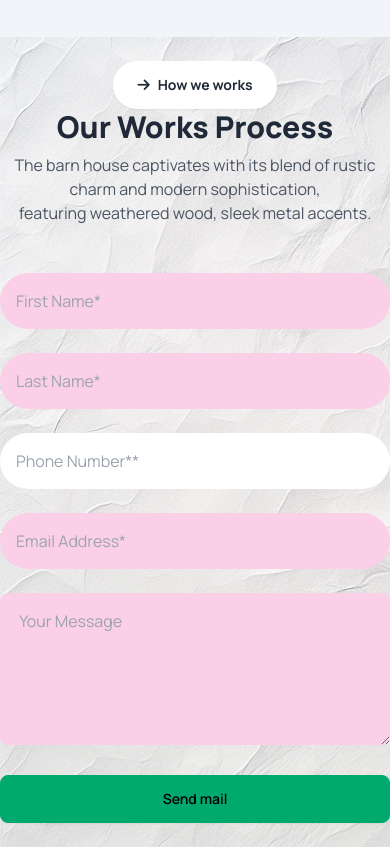
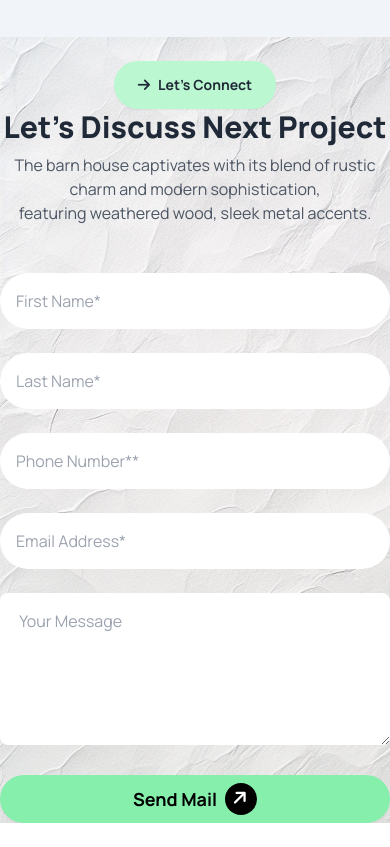
Before and after one commit to Arif2ankhi/barn-house-assignment-3, a plain HTML site: page index.html in a window 390 px wide. Shown: the part 3038-3885 px from the top of the page. After the commit the page ends 3861 px from the top, so only its background shows below. Drawn offline with nearby package versions, Linux system fonts and the light colour scheme.

Commit message:
Responsive portfolio section

```diff
--- a/index.html
+++ b/index.html
@@ -212,8 +212,8 @@
   <div class="max-w-screen-lg mx-auto mt-8 ">
 
     <div class="text-center mb-8">
-      <a class="btn btn-default border-none rounded-3xl font-bold text-sm px-6 mt-6 bg-white lg:ms-0  ms-0 lg-mb-3"><i class="fa-sharp fa-solid fa-arrow-right text-center lg:left"></i> How we works</a>
-        <h1 class="text-3xl md:text-4xl font-extrabold mb-2">Our Works Process</h1>
+      <a class="btn btn-default border-none rounded-3xl font-bold text-sm px-6 mt-6 bg-green-200 lg:ms-0  ms-0 lg-mb-3"><i class="fa-sharp fa-solid fa-arrow-right text-center lg:left"></i> Let's Connect</a>
+        <h1 class="text-3xl md:text-4xl font-extrabold mb-2">Let’s Discuss Next Project</h1>
         <p class="text-gray-600 max-w-3xl mx-auto">The barn house captivates with its blend of rustic charm and modern sophistication,<br> featuring weathered wood, sleek metal accents.</p>
     </div>
 
@@ -222,13 +222,13 @@
 
      <div>
 
-        <input class="p-4  border-none outline-n bg-pink-200 rounded-full w-full" type="text" placeholder="First Name*">
+        <input class="p-4  border-none outline-n bg-white rounded-full w-full" type="text" placeholder="First Name*">
 
       </div>
 
       <div>
 
-        <input class="p-4  border-none outline-n bg-pink-200 rounded-full w-full" type="text" placeholder="Last Name*">
+        <input class="p-4  border-none outline-n bg-white rounded-full w-full" type="text" placeholder="Last Name*">
 
       </div>
 
@@ -240,16 +240,17 @@
 
       <div>
 
-        <input class="p-4  border-none outline-n bg-pink-200 rounded-full w-full" type="text" placeholder="Email Address*">
+        <input class="p-4  border-none outline-n bg-white rounded-full w-full" type="text" placeholder="Email Address*">
 
       </div>
 
       <div class="lg:col-span-2">
 
-       <textarea rows="5" class="p-4  border-none outline-n bg-pink-200 rounded-lg w-full" type="text" placeholder=" Your Message" name="" id=""></textarea>
+       <textarea rows="5" class="p-4  border-none outline-n bg-white rounded-lg w-full" type="text" placeholder=" Your Message" name="" id=""></textarea>
 
       </div>
-  <button class=" mb-6 btn btn-success lg:col-span-2" >Send mail</button>
+      <a class="btn btn-success border-none rounded-full lg:col-span-2 font-bold text-lg bg-green-300">Send Mail <i class="fa-sharp fa-solid fa-arrow-right bg-black text-white rounded-full items-center w-8 h-8 p-1.5 -rotate-45"></i></a>
+  <!-- <button class="mb-6 btn bg-green-300 rounded-full lg:col-span-2" >Send mail</button> -->
   </div>
 </div>
 </section>
```
